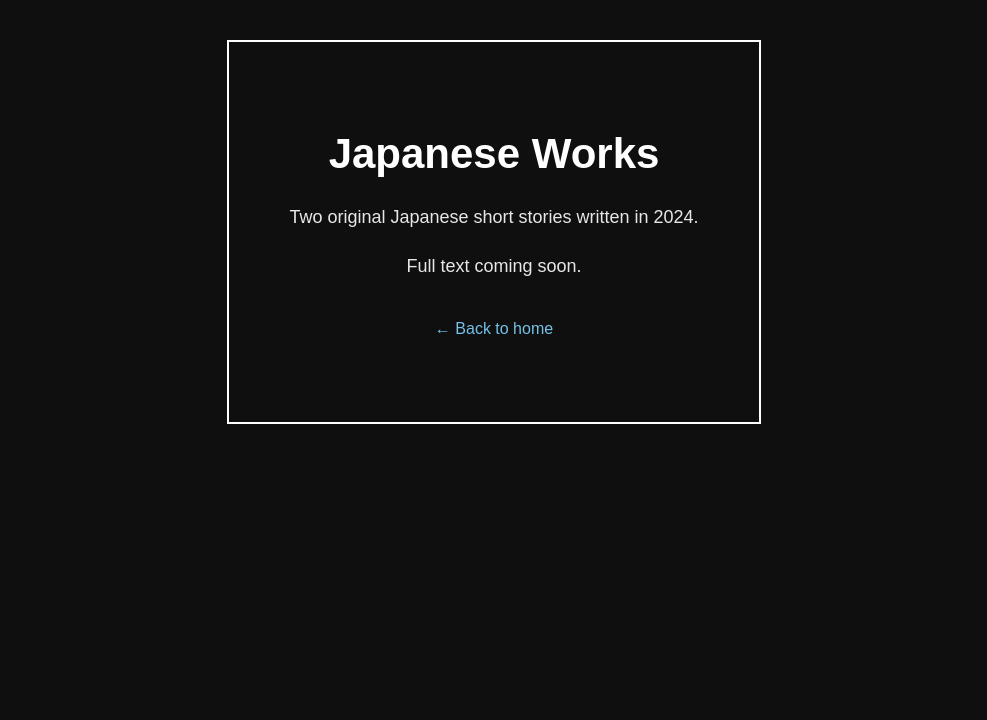
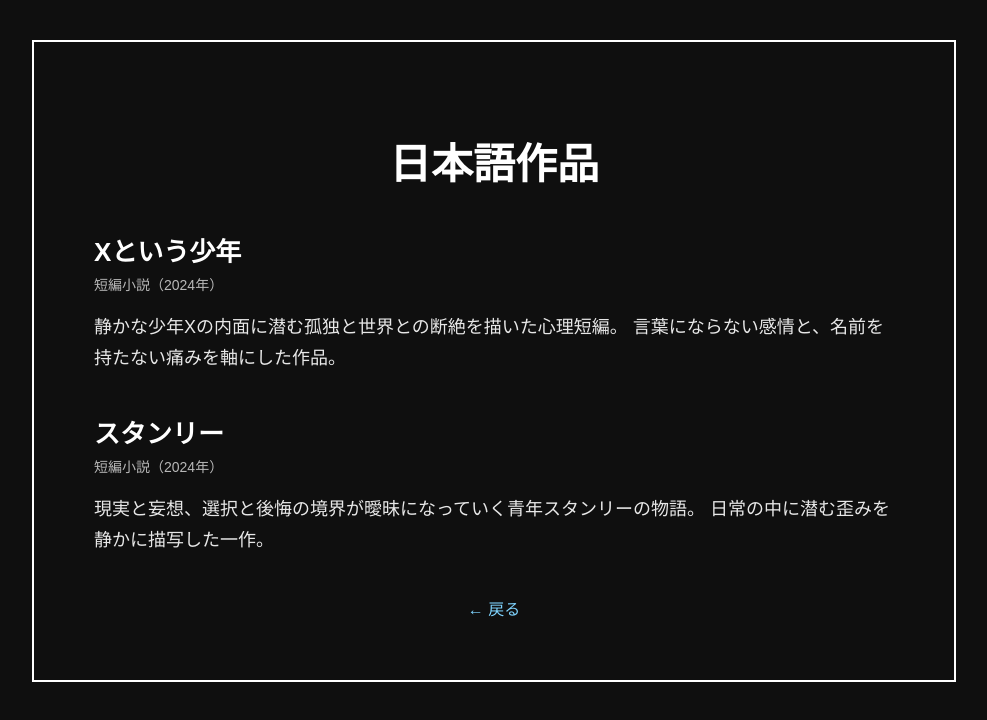
Before and after one commit to yanarenofficial/yanarenofficial.github.io, a plain HTML site: page japanese.html in a window 1280 px wide. Shown: the whole page, without its empty margins (146-1133 px from the left). Drawn offline with Linux system fonts and the light colour scheme.

Commit message:
Update japanese.html

```diff
--- a/japanese.html
+++ b/japanese.html
@@ -1,8 +1,8 @@
 <!DOCTYPE html>
-<html lang="en">
+<html lang="ja">
 <head>
   <meta charset="UTF-8">
-  <title>Japanese Works | Yanaren</title>
+  <title>日本語作品｜Yanaren</title>
   <style>
     body {
       margin: 0;
@@ -17,7 +17,7 @@
     }
 
     .box {
-      text-align: center;
+      text-align: left;
       border: 2px solid white;
       padding: 60px;
       max-width: 800px;
@@ -25,42 +25,66 @@
 
     h1 {
       font-size: 42px;
-      margin-bottom: 24px;
+      margin-bottom: 40px;
+      text-align: center;
+    }
+
+    h2 {
+      font-size: 26px;
+      margin-bottom: 6px;
+    }
+
+    .meta {
+      opacity: 0.7;
+      font-size: 14px;
+      margin-bottom: 14px;
     }
 
     p {
       font-size: 18px;
+      line-height: 1.7;
+      margin-bottom: 40px;
       opacity: 0.9;
-      line-height: 1.7;
-      margin-bottom: 18px;
     }
 
     a {
       color: #7fd4ff;
       text-decoration: none;
-      font-size: 16px;
     }
 
     a:hover {
       text-decoration: underline;
     }
+
+    .back {
+      text-align: center;
+      margin-top: 30px;
+    }
   </style>
 </head>
 <body>
   <div class="box">
-    <h1>Japanese Works</h1>
+    <h1>日本語作品</h1>
 
+    <!-- ✅ STORY 1 -->
+    <h2>Xという少年</h2>
+    <div class="meta">短編小説（2024年）</div>
     <p>
-      Two original Japanese short stories written in 2024.
+      静かな少年Xの内面に潜む孤独と世界との断絶を描いた心理短編。
+      言葉にならない感情と、名前を持たない痛みを軸にした作品。
     </p>
 
+    <!-- ✅ STORY 2 -->
+    <h2>スタンリー</h2>
+    <div class="meta">短編小説（2024年）</div>
     <p>
-      Full text coming soon.
+      現実と妄想、選択と後悔の境界が曖昧になっていく青年スタンリーの物語。
+      日常の中に潜む歪みを静かに描写した一作。
     </p>
 
-    <p style="margin-top: 32px;">
-      <a href="index.html">← Back to home</a>
-    </p>
+    <div class="back">
+      <a href="index.html">← 戻る</a>
+    </div>
   </div>
 </body>
 </html>
```
